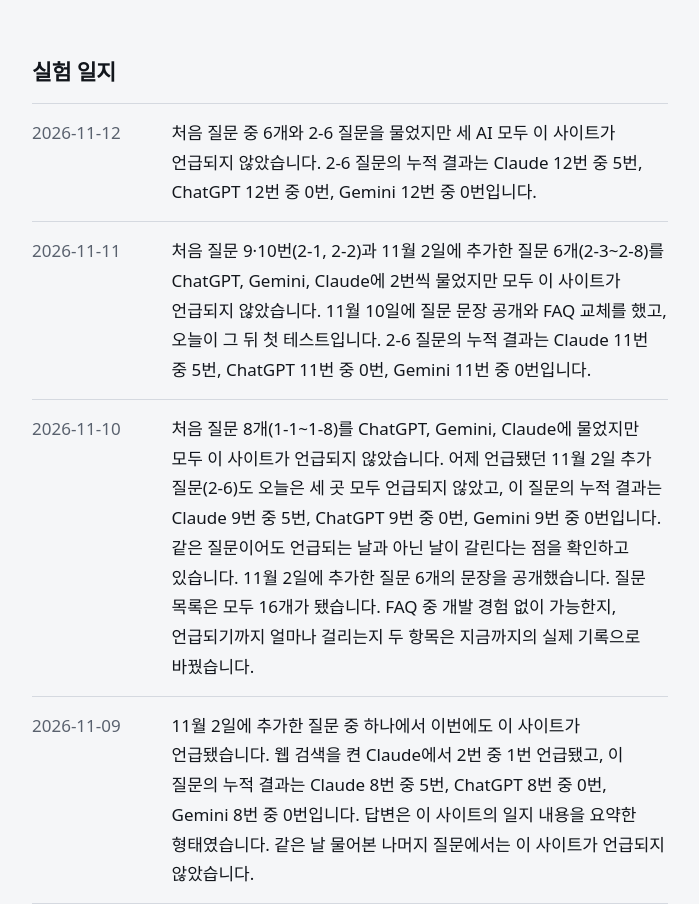
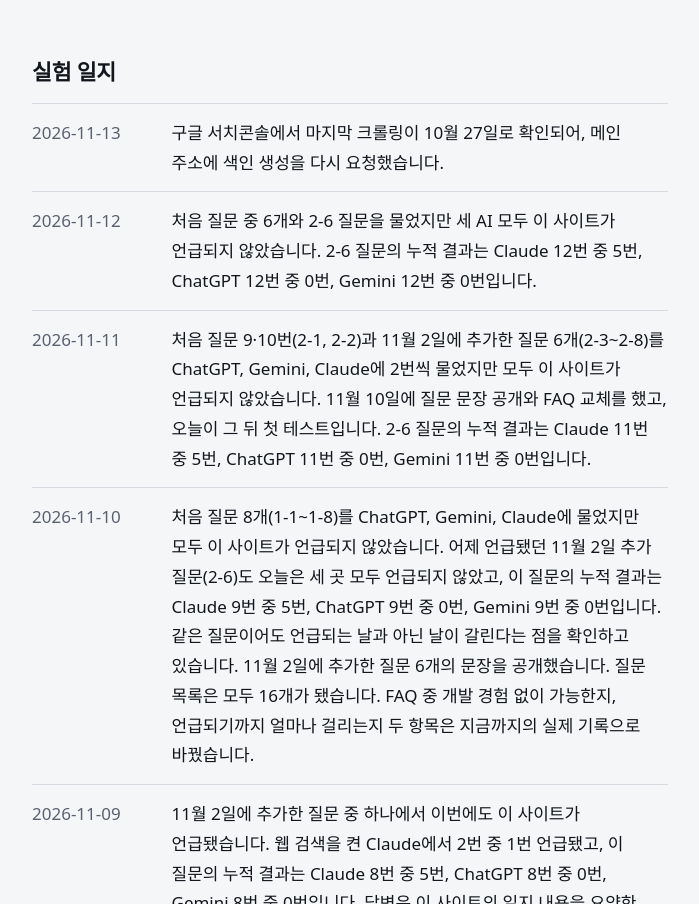
Before and after one commit to ai-finds-me/ai-finds-me.github.io, a plain HTML site: page index.html in a window 1280 px wide. Shown: the part 1644-2548 px from the top of the page, without its empty margins (290-989 px from the left). Drawn offline with Linux system fonts and the light colour scheme.

Commit message:
Update index.html

```diff
--- a/index.html
+++ b/index.html
@@ -136,6 +136,7 @@ footer{max-width:680px; margin:0 auto; padding:0 22px 48px; color:var(--muted);
   <section aria-labelledby="log">
     <h2 id="log">실험 일지</h2>
     <ul class="log">
+      <li><time datetime="2026-11-13">2026-11-13</time><span>구글 서치콘솔에서 마지막 크롤링이 10월 27일로 확인되어, 메인 주소에 색인 생성을 다시 요청했습니다.</span></li>
       <li><time datetime="2026-11-12">2026-11-12</time><span>처음 질문 중 6개와 2-6 질문을 물었지만 세 AI 모두 이 사이트가 언급되지 않았습니다. 2-6 질문의 누적 결과는 Claude 12번 중 5번, ChatGPT 12번 중 0번, Gemini 12번 중 0번입니다.</span></li>
       <li><time datetime="2026-11-11">2026-11-11</time><span>처음 질문 9·10번(2-1, 2-2)과 11월 2일에 추가한 질문 6개(2-3~2-8)를 ChatGPT, Gemini, Claude에 2번씩 물었지만 모두 이 사이트가 언급되지 않았습니다. 11월 10일에 질문 문장 공개와 FAQ 교체를 했고, 오늘이 그 뒤 첫 테스트입니다. 2-6 질문의 누적 결과는 Claude 11번 중 5번, ChatGPT 11번 중 0번, Gemini 11번 중 0번입니다.</span></li>
       <li><time datetime="2026-11-10">2026-11-10</time><span>처음 질문 8개(1-1~1-8)를 ChatGPT, Gemini, Claude에 물었지만 모두 이 사이트가 언급되지 않았습니다. 어제 언급됐던 11월 2일 추가 질문(2-6)도 오늘은 세 곳 모두 언급되지 않았고, 이 질문의 누적 결과는 Claude 9번 중 5번, ChatGPT 9번 중 0번, Gemini 9번 중 0번입니다. 같은 질문이어도 언급되는 날과 아닌 날이 갈린다는 점을 확인하고 있습니다. 11월 2일에 추가한 질문 6개의 문장을 공개했습니다. 질문 목록은 모두 16개가 됐습니다. FAQ 중 개발 경험 없이 가능한지, 언급되기까지 얼마나 걸리는지 두 항목은 지금까지의 실제 기록으로 바꿨습니다.</span></li>
```
